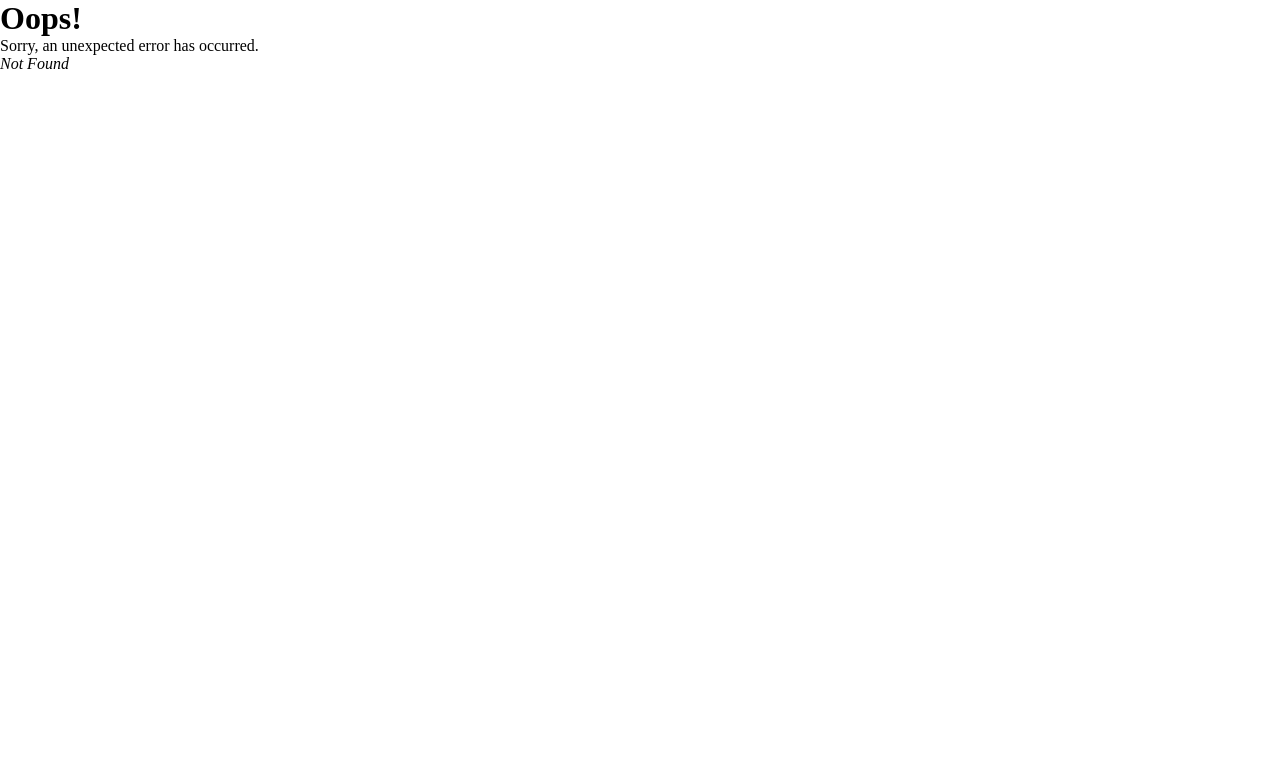
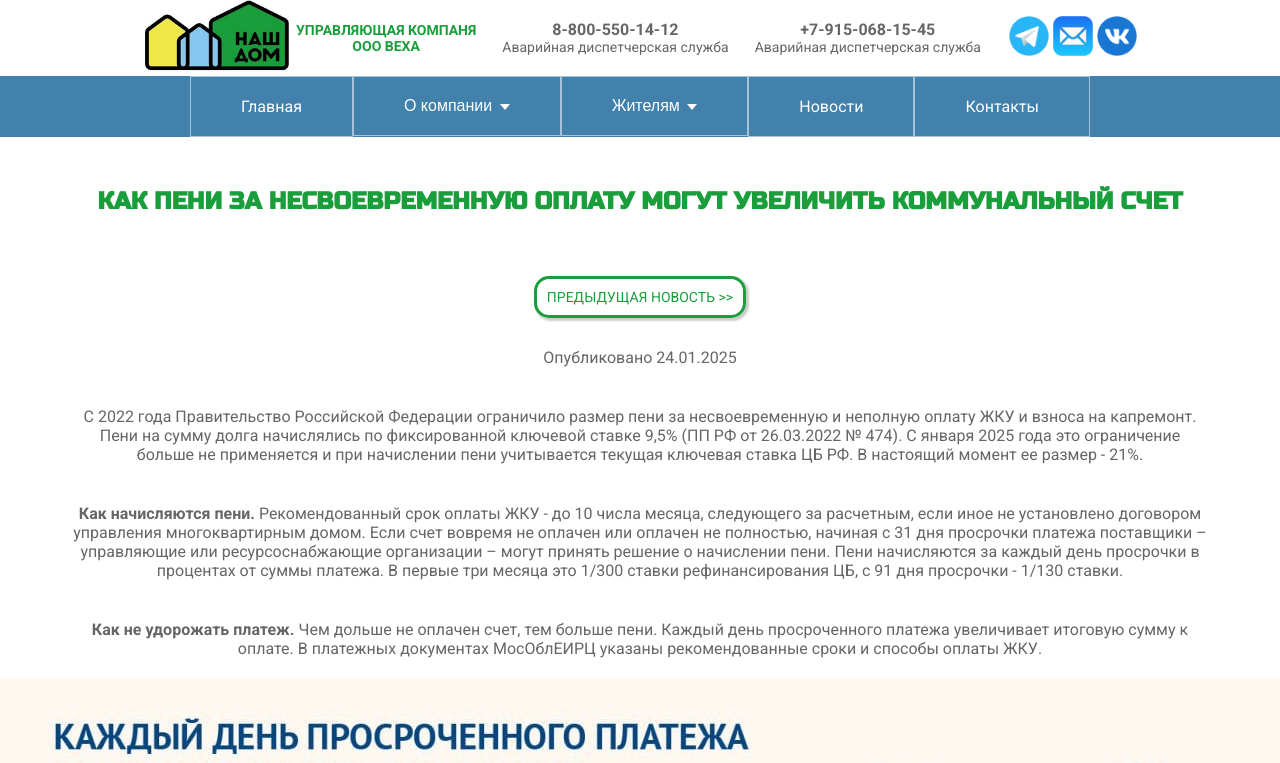
Before and after one commit to OlgaMakeikina/veha, a React (Create React App) app: page /o-penyax in a window 1280 px wide. Before the commit this address had no page. Shown: the top 763 px of the page. Built offline with nearby package versions, Linux system fonts and the light colour scheme.

Commit message:
опубликована новость про пени

```diff
--- /dev/null
+++ b/src/NewComponent/20250124/o-penyax.js
@@ -0,0 +1,33 @@
+import React from 'react';
+import { newsData } from '../newsData';
+import Content from './attachment (2).jpeg';
+import NavigationButtons from '../navigationButtons';
+
+const Peny = () => {
+  const pathname = window.location.pathname;
+  const currentNewsIndex = newsData.findIndex(item => pathname.includes(item.url));
+
+  const prevNewsIndex = currentNewsIndex > 0 ? currentNewsIndex - 1 : null;
+  const nextNewsIndex = currentNewsIndex < newsData.length - 1 ? currentNewsIndex + 1 : null;
+
+  const currentNews = newsData[currentNewsIndex];
+
+  return (
+    <article>
+         <div>
+      <h2 className='news_header'>КАК ПЕНИ ЗА НЕСВОЕВРЕМЕННУЮ ОПЛАТУ МОГУТ УВЕЛИЧИТЬ КОММУНАЛЬНЫЙ СЧЕТ</h2>
+      <div className='news_content'>
+        <NavigationButtons prevNewsIndex={prevNewsIndex} nextNewsIndex={nextNewsIndex} />
+       <p>Опубликовано {currentNews.date}</p>
+<p>С 2022 года Правительство Российской Федерации ограничило размер пени за несвоевременную и неполную оплату ЖКУ и взноса на капремонт. Пени на сумму долга начислялись по фиксированной ключевой ставке 9,5% (ПП РФ от 26.03.2022 № 474). С января 2025 года это ограничение больше не применяется и при начислении пени учитывается текущая ключевая ставка ЦБ РФ. В настоящий момент ее размер - 21%.</p>
+<p><b>Как начисляются пени. </b> Рекомендованный срок оплаты ЖКУ - до 10 числа месяца, следующего за расчетным, если иное не установлено договором управления многоквартирным домом. Если счет вовремя не оплачен или оплачен не полностью, начиная с 31 дня просрочки платежа поставщики – управляющие или ресурсоснабжающие организации – могут принять решение о начислении пени. Пени начисляются за каждый день просрочки в процентах от суммы платежа. В первые три месяца это 1/300 ставки рефинансирования ЦБ, с 91 дня просрочки - 1/130 ставки.</p>
+<p><b>Как не удорожать платеж.</b> Чем дольше не оплачен счет, тем больше пени.  Каждый день просроченного платежа увеличивает итоговую сумму к оплате. В платежных документах МосОблЕИРЦ указаны рекомендованные сроки и способы оплаты ЖКУ.   </p>
+<img src={Content} alt="Content" />
+      </div>
+    </div>
+    </article>
+
+  );
+};
+
+export default Peny;
--- a/src/NewComponent/newsData.js
+++ b/src/NewComponent/newsData.js
@@ -1,4 +1,9 @@
 export const newsData = [
+  {
+  date: "24.01.2025",
+  title: 'КАК ПЕНИ ЗА НЕСВОЕВРЕМЕННУЮ ОПЛАТУ МОГУТ УВЕЛИЧИТЬ КОММУНАЛЬНЫЙ СЧЕТ',
+  url: '/o-penyax'
+  },
   {
     date: "11.12.2024",
     title: 'СРОКИ ВЫПУСКА ПЛАТЕЖНЫХ ДОКУМЕНТОВ В ПРЕДВЕРИИ НОВОГО ГОДА',
--- a/src/index.js
+++ b/src/index.js
@@ -30,6 +30,7 @@ import OtopitelnyyPeriodNachalo from "./NewComponent/20241002/o-nachale-otopitel
 import InformirovanieOEPG from "./NewComponent/20241127/informirovanie-o-epg";
 import InformirovanieOEPGUpdated from "./NewComponent/20241211/o-epg";
 import Novogonie from "./NewComponent/20241212/sroki-vypuska-platezhnyx-dokumentov";
+import Peny from "./NewComponent/20250124/o-penyax";
 
 const router = createBrowserRouter([
   {
@@ -145,6 +146,10 @@ const router = createBrowserRouter([
 {
   path: "sroki-vypuska-platezhnyx-dokumentov",
   element: <Novogonie />,
+},
+{
+  path: "o-penyax",
+  element: <Peny />,
 }
 
     ],
```
Also changed, not shown: src/NewComponent/20250124/attachment (2).jpeg (added), 1 other file (tests, documents, lock files or other folders).
